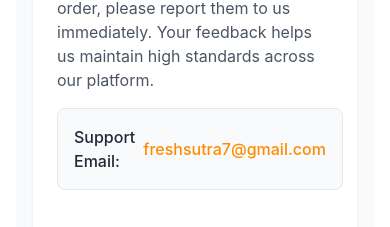
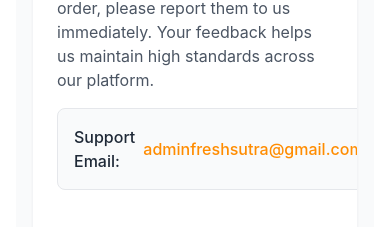
Before and after one commit to Anjalie0987/Fresh_Sutra, a React (Vite) app in the folder fresh-sutra-frontend/: page /fssai-compliance in a window 390 px wide. Shown: the part 2717-2944 px from the top of the page. Built offline with nearby package versions, Linux system fonts and the light colour scheme; no server answers.

Commit message:
fix(contact): async email sending, accept phone numbers, update support email

```diff
--- a/fresh-sutra-frontend/src/pages/ContactUs.jsx
+++ b/fresh-sutra-frontend/src/pages/ContactUs.jsx
@@ -82,7 +82,7 @@
                         <div>
                             <h3 className="text-lg font-medium text-gray-900">Support Email</h3>
                             <p className="mt-2 text-base text-gray-500 hover:text-orange-500 transition-colors">
-                                <a href="mailto:freshsutra7@gmail.com">freshsutra7@gmail.com</a>
+                                <a href="mailto:adminfreshsutra@gmail.com">adminfreshsutra@gmail.com</a>
                             </p>
                         </div>
                         <div>
--- a/fresh-sutra-frontend/src/pages/FssaiCompliance.jsx
+++ b/fresh-sutra-frontend/src/pages/FssaiCompliance.jsx
@@ -96,8 +96,8 @@
                             </p>
                             <div className="flex items-center space-x-2 text-gray-800 font-medium bg-gray-50 p-4 rounded-lg border border-gray-200 w-fit">
                                 <span>Support Email:</span>
-                                <a href="mailto:freshsutra7@gmail.com" className="text-[#FF8C00] hover:text-[#e67e00] transition-colors">
-                                    freshsutra7@gmail.com
+                                <a href="mailto:adminfreshsutra@gmail.com" className="text-[#FF8C00] hover:text-[#e67e00] transition-colors">
+                                    adminfreshsutra@gmail.com
                                 </a>
                             </div>
                         </section>
--- a/fresh-sutra-frontend/src/pages/PrivacyPolicy.jsx
+++ b/fresh-sutra-frontend/src/pages/PrivacyPolicy.jsx
@@ -122,8 +122,8 @@
                             </p>
                             <div className="flex items-center space-x-2 text-gray-800 font-medium">
                                 <span>Email:</span>
-                                <a href="mailto:freshsutra7@gmail.com" className="text-[#FF8C00] hover:text-[#e67e00] transition-colors">
-                                    freshsutra7@gmail.com
+                                <a href="mailto:adminfreshsutra@gmail.com" className="text-[#FF8C00] hover:text-[#e67e00] transition-colors">
+                                    adminfreshsutra@gmail.com
                                 </a>
                             </div>
                         </section>
--- a/fresh-sutra-frontend/src/pages/RefundPolicy.jsx
+++ b/fresh-sutra-frontend/src/pages/RefundPolicy.jsx
@@ -103,8 +103,8 @@
                             </p>
                             <div className="flex items-center space-x-2 text-gray-800 font-medium bg-gray-50 p-4 rounded-lg border border-gray-200 w-fit">
                                 <span>Support Email:</span>
-                                <a href="mailto:freshsutra7@gmail.com" className="text-[#FF8C00] hover:text-[#e67e00] transition-colors">
-                                    freshsutra7@gmail.com
+                                <a href="mailto:adminfreshsutra@gmail.com" className="text-[#FF8C00] hover:text-[#e67e00] transition-colors">
+                                    adminfreshsutra@gmail.com
                                 </a>
                             </div>
                         </section>
--- a/fresh-sutra-frontend/src/pages/TermsConditions.jsx
+++ b/fresh-sutra-frontend/src/pages/TermsConditions.jsx
@@ -135,8 +135,8 @@
                             </p>
                             <div className="flex items-center space-x-2 text-gray-800 font-medium">
                                 <span>Support Email:</span>
-                                <a href="mailto:freshsutra7@gmail.com" className="text-[#FF8C00] hover:text-[#e67e00] transition-colors">
-                                    freshsutra7@gmail.com
+                                <a href="mailto:adminfreshsutra@gmail.com" className="text-[#FF8C00] hover:text-[#e67e00] transition-colors">
+                                    adminfreshsutra@gmail.com
                                 </a>
                             </div>
                         </section>
```
Also changed, not shown: 1 other file (tests, documents, lock files or other folders).
